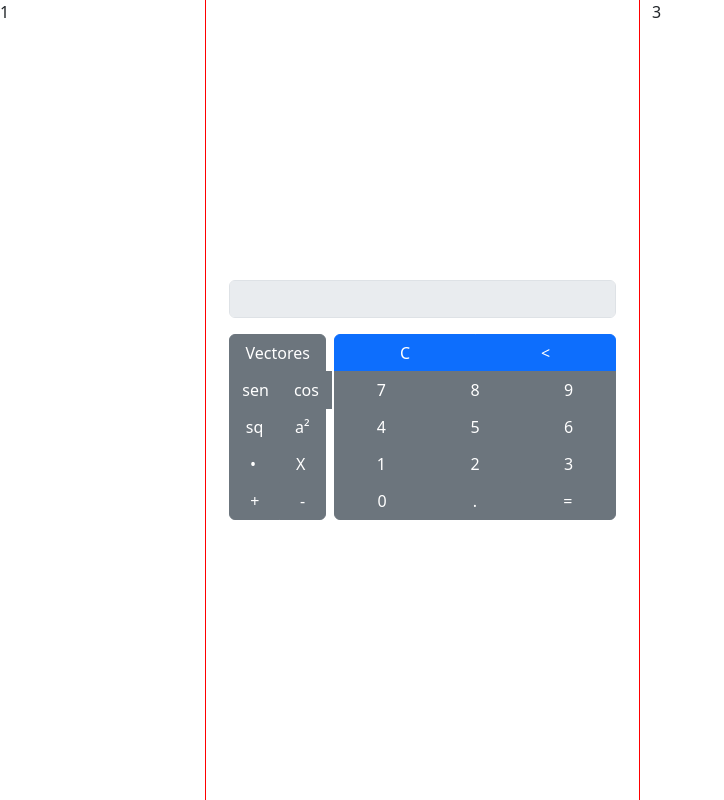
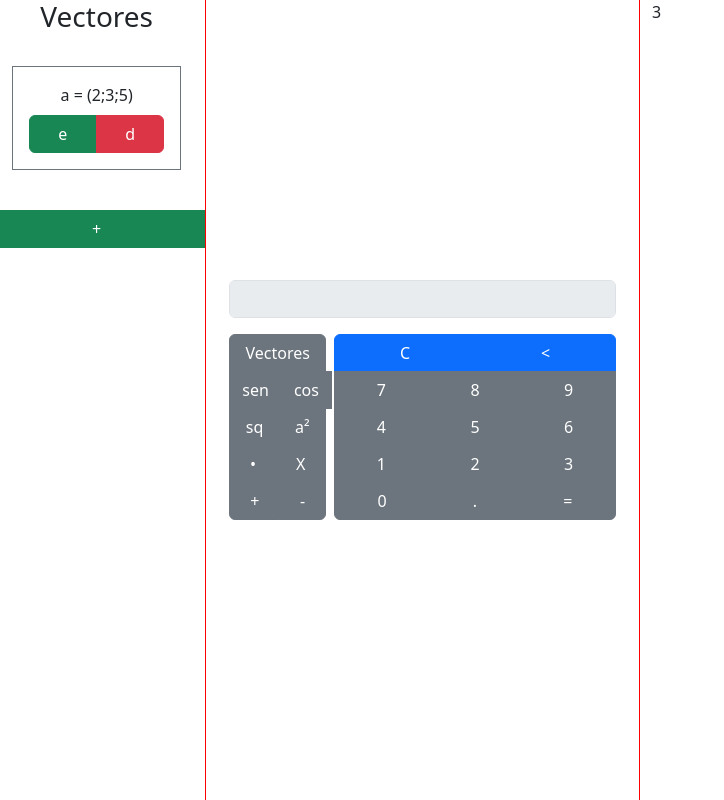
Before and after one commit to AngryMorrocoy/calculadora_vectorial, a React (Vite) app: page / in a window 1280 px wide. Shown: the whole page, without its empty margins (0-724 px from the left). Built offline with nearby package versions, Linux system fonts and the light colour scheme.

Commit message:
Bases for vector storage management

```diff
--- a/src/App.jsx
+++ b/src/App.jsx
@@ -2,13 +2,28 @@ import Container from "react-bootstrap/Container";
 import Col from "react-bootstrap/Col";
 import Row from "react-bootstrap/Row";
 import Calculator from "./components/Calculator";
+import VectorsSideBar from "./components/VectorsSidebar";
+import {
+  VectorStorageContext,
+  vectorStorageReducer,
+} from "./context/VectorStorageContext";
+import { useReducer } from "react";
+import Vector from "./objects/Vector";
 
 function App() {
+  const [savedVectors, savedVectorsDispatch] = useReducer(
+    vectorStorageReducer,
+    { a: new Vector(2, 3, 5) }
+  );
+
   return (
+    <VectorStorageContext.Provider
+      value={{ state: savedVectors, dispatch: savedVectorsDispatch }}
+    >
       <Container fluid className="main-container">
         <Row>
-        <Col className="layout-block" xs={2}>
-          1
+          <Col className="layout-block p-0" xs={2}>
+            <VectorsSideBar />
           </Col>
           <Col xs={4} className="d-flex">
             <Calculator />
@@ -16,6 +31,7 @@ function App() {
           <Col className="layout-block">3</Col>
         </Row>
       </Container>
+    </VectorStorageContext.Provider>
   );
 }
 
--- /dev/null
+++ b/src/components/VectorCard.jsx
@@ -0,0 +1,34 @@
+import Row from "react-bootstrap/Row";
+import ButtonGroup from "react-bootstrap/ButtonGroup";
+import Button from "react-bootstrap/Button";
+import { useContext } from "react";
+import {
+  VectorStorageContext,
+  vectorStorageActions,
+} from "../context/VectorStorageContext";
+
+const VectorCard = ({ name, vector }) => {
+  const { dispatch } = useContext(VectorStorageContext);
+
+  return (
+    <Row className="mb-3 py-3 px-1 w-100 border border-secondary d-flex justify-content-between">
+      <span className="text-center w-100 mb-2">
+        {name + " = "}
+        {vector.toString()}
+      </span>
+      <ButtonGroup>
+        <Button variant="success">e</Button>
+        <Button
+          variant="danger"
+          onClick={() =>
+            dispatch({ type: vectorStorageActions.DELETE_VECTOR, payload: name })
+          }
+        >
+          d
+        </Button>
+      </ButtonGroup>
+    </Row>
+  );
+};
+
+export default VectorCard;
--- /dev/null
+++ b/src/components/VectorsSidebar.jsx
@@ -0,0 +1,57 @@
+import Container from "react-bootstrap/Container";
+import Row from "react-bootstrap/Row";
+import Button from "react-bootstrap/Button";
+import ButtonGroup from "react-bootstrap/ButtonGroup";
+import { useContext } from "react";
+import {
+  VectorStorageContext,
+  vectorStorageActions,
+} from "../context/VectorStorageContext";
+import Vector from "../objects/Vector";
+import VectorCard from "./VectorCard";
+
+const VectorsSideBar = ({ }) => {
+  const { state: vectors, dispatch } = useContext(VectorStorageContext);
+
+  return (
+    <Container className="p-0">
+      <Row>
+        <h3 className="text-center p-0">Vectores</h3>
+      </Row>
+
+      <Container className="d-flex flex-column align-items-center p-4">
+        {Object.entries(vectors).map(([vectorName, vectorInstance], idx) => {
+          return (
+            <VectorCard key={idx} name={vectorName} vector={vectorInstance} />
+          );
+        })}
+      </Container>
+
+      <Row>
+        <ButtonGroup>
+          <Button
+            className="rounded-0"
+            variant="success"
+            onClick={() => {
+              const v_name = prompt("Enter vector name");
+              const new_v = new Vector(
+                Number(prompt("Enter x coord")),
+                Number(prompt("Enter y coord")),
+                Number(prompt("Enter z coord"))
+              );
+
+              dispatch({
+                type: vectorStorageActions.CREATE_VECTOR,
+                payload: { name: v_name, vector: new_v },
+              });
+            }}
+          >
+            +
+          </Button>
+        </ButtonGroup>
+      </Row>
+    </Container>
+  );
+};
+
+export default VectorsSideBar;
--- /dev/null
+++ b/src/context/VectorStorageContext.jsx
@@ -0,0 +1,27 @@
+import { createContext } from "react";
+// This context is where the saved vectors are contained
+// Should be an Object of the form
+// {vectorName: VectorInstance}
+
+const vectorStorageActions = {
+  CREATE_VECTOR: "CREATE_VECTOR",
+  DELETE_VECTOR: "DELETE_VECTOR",
+  UPDATE_VECTOR: "UPDATE_VECTOR",
+};
+
+const vectorStorageReducer = (state, action) => {
+  switch (action.type) {
+    case vectorStorageActions.CREATE_VECTOR:
+      state = { ...state, [action.payload.name]: action.payload.vector };
+      return state;
+    case vectorStorageActions.DELETE_VECTOR:
+      delete state[action.payload];
+      return { ...state };
+    default:
+      return state;
+  }
+};
+
+const VectorStorageContext = createContext({});
+
+export { VectorStorageContext, vectorStorageReducer, vectorStorageActions };
--- a/src/objects/Vector.js
+++ b/src/objects/Vector.js
@@ -32,4 +32,8 @@ export default class Vector {
       this.z - vectorB.z
     );
   }
+
+  toString() {
+    return `(${this.x};${this.y};${this.z})`;
+  }
 }
```
Lines whose indentation alone changed are shown as unchanged.
